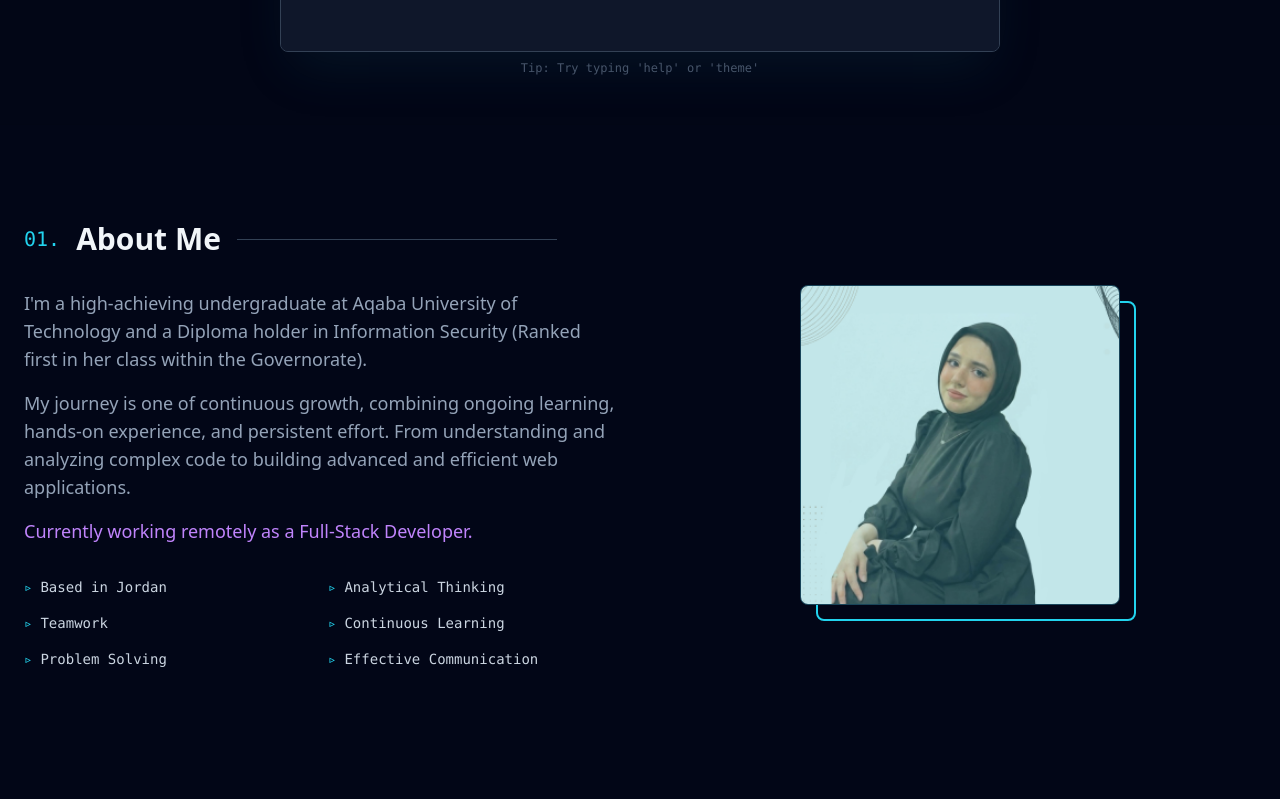
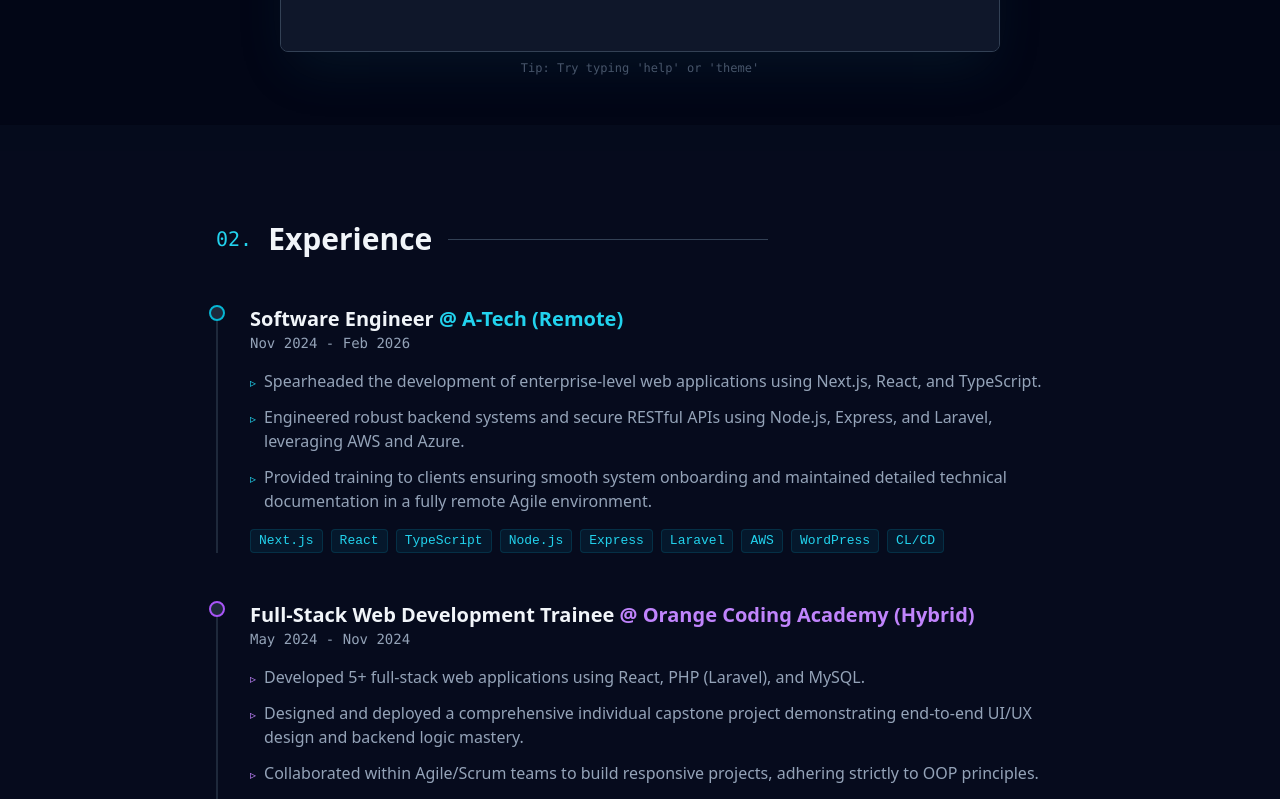
Before and after one commit to yasmeenabuzaid/Portfolio-Yasmeen-Abu-Zaid, a React (Create React App) app: page / in a window 1280 px wide. Shown: the part 1120-1919 px from the top of the page. Built offline with nearby package versions, Linux system fonts and the light colour scheme.

Commit message:
fix the experience sec => put the lang in locales file

```diff
--- a/src/App.js
+++ b/src/App.js
@@ -55,8 +55,8 @@
         <main>
           <Hero />
           <TerminalSection />
+          <Experience />
           <About />
-          <Experience />
           <Projects />
           <Skills />
           <Contact />
--- a/src/data/locales.js
+++ b/src/data/locales.js
@@ -152,7 +152,33 @@
         }
       ]
     },
-
+"experience": {
+  "title": "Experience",
+  "jobs": [
+    {
+      "role": "Software Engineer",
+      "company": "@ A-Tech (Remote)",
+      "date": "Nov 2024 - Feb 2026",
+      "points": [
+        "Spearheaded the development of enterprise-level web applications using Next.js, React, and TypeScript.",
+        "Engineered robust backend systems and secure RESTful APIs using Node.js, Express, and Laravel, leveraging AWS and Azure.",
+        "Provided training to clients ensuring smooth system onboarding and maintained detailed technical documentation in a fully remote Agile environment."
+      ],
+      "tech": ["Next.js", "React", "TypeScript", "Node.js", "Express", "Laravel", "AWS","WordPress","CL/CD"]
+    },
+    {
+      "role": "Full-Stack Web Development Trainee",
+      "company": "@ Orange Coding Academy (Hybrid)",
+      "date": "May 2024 - Nov 2024",
+      "points": [
+        "Developed 5+ full-stack web applications using React, PHP (Laravel), and MySQL.",
+        "Designed and deployed a comprehensive individual capstone project demonstrating end-to-end UI/UX design and backend logic mastery.",
+        "Collaborated within Agile/Scrum teams to build responsive projects, adhering strictly to OOP principles."
+      ],
+      "tech": ["React", "PHP", "Laravel", "MySQL", "JavaScript", "WordPress"]
+    }
+  ]
+},
 skills: {
   title: "Skills & Education",
   techTitle: "Technical Arsenal",
@@ -256,6 +282,33 @@
   }
 ]
 ,
+"experience": {
+  "title": "الخبرات العملية",
+  "jobs": [
+    {
+      "role": "مهندسة برمجيات",
+      "company": "@ A-Tech (عن بُعد)",
+      "date": "نوفمبر 2024 - فبراير 2026",
+      "points": [
+        "قيادة تطوير تطبيقات ويب على مستوى المؤسسات باستخدام Next.js و React و TypeScript لضمان تسليم المشاريع بكفاءة.",
+        "هندسة أنظمة خلفية (Backend) قوية وواجهات برمجة تطبيقات (APIs) آمنة باستخدام Node.js و Express و Laravel مع خدمات AWS و Azure.",
+        "تقديم التدريب للعملاء لضمان سلاسة الاستخدام، والحفاظ على توثيق فني دقيق ضمن بيئة عمل Agile عن بُعد."
+      ],
+      "tech": ["Next.js", "React", "TypeScript", "Node.js", "Express", "Laravel", "AWS","WordPress","CL/CD"]
+    },
+    {
+      "role": "متدربة تطوير ويب شامل (Full-Stack)",
+      "company": "@ Orange Coding Academy (هجين)",
+      "date": "مايو 2024 - نوفمبر 2024",
+      "points": [
+        "تطوير أكثر من 5 تطبيقات ويب متكاملة باستخدام React و PHP (Laravel) و MySQL.",
+        "تصميم ونشر مشروع تخرج فردي شامل يثبت التمكن من واجهات المستخدم (UI/UX) والمنطق البرمجي الخلفي (Backend).",
+        "التعاون ضمن فرق Agile/Scrum لبناء مشاريع متجاوبة وتطبيق مبادئ البرمجة كائنية التوجه (OOP)."
+      ],
+      "tech": ["React", "PHP", "Laravel", "MySQL", "JavaScript", "WordPress"]
+    }
+  ]
+},
     projects: {
       title: "أبرز المشاريع",
       items: [
```
Also changed, not shown: 1 other file (tests, documents, lock files or other folders).
